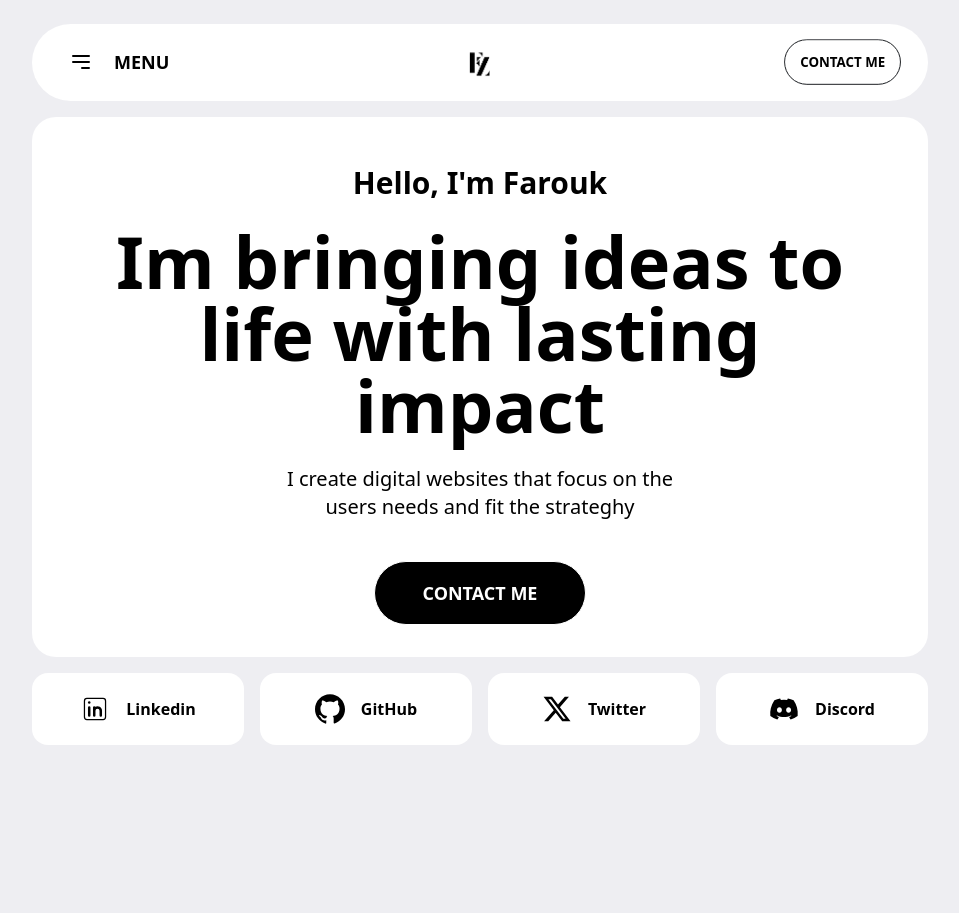
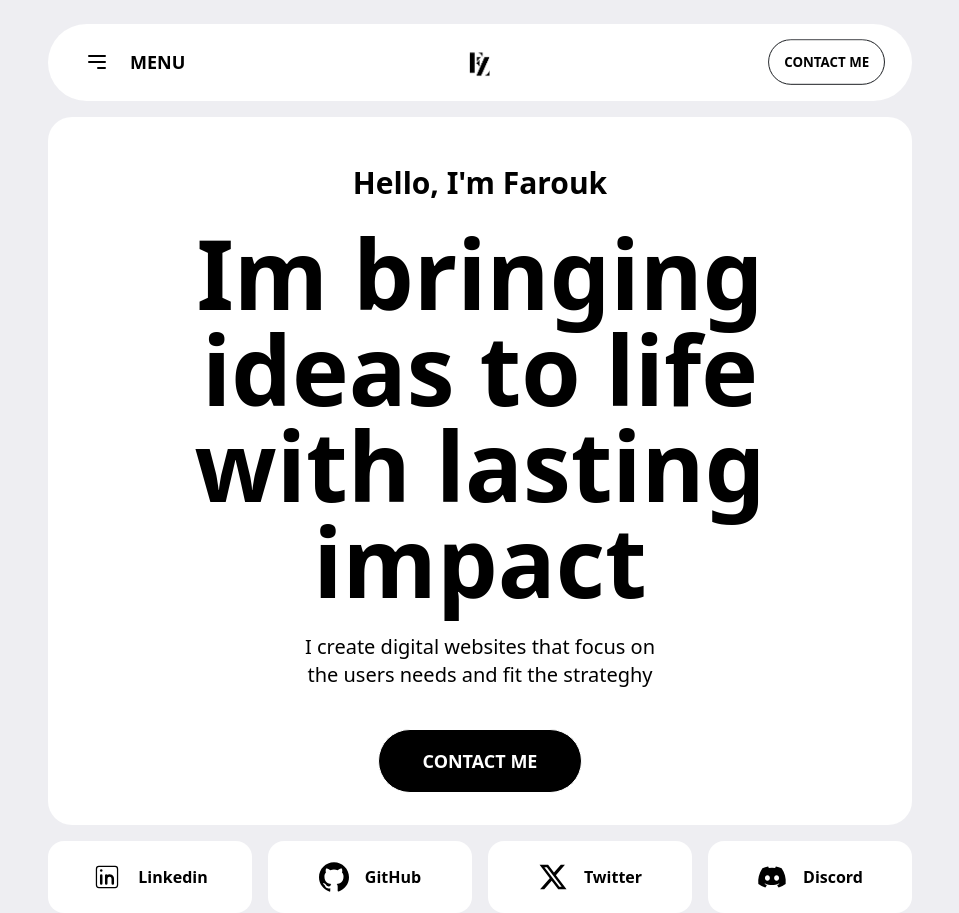
Before and after one commit to farouk26/new-portfolio, a Next.js app: page / in a window 1280 px wide. Shown: the whole page, without its empty margins (160-1119 px from the left). Before the commit the page ends 800 px from the top, so only its background shows below. Built offline with nearby package versions, Linux system fonts and the light colour scheme.

Commit message:
feat(custom media q and ui layout): implement custom media queries and UI layout
implemented custom media queries to match all screen devices and browsers and also implemented UI
layout to make it easier to manipulate the UI of the portfolio and to create a better UE

fix #5

```diff
--- a/src/components/Header/index.jsx
+++ b/src/components/Header/index.jsx
@@ -7,7 +7,7 @@ function Header() {
         <h2 className="lg:text-3xl text-2xl font-semibold">
           Hello, I&apos;m Farouk
         </h2>
-        <h1 className="lg:text-7xl text-5xl font-semibold text-center w-full lg:w-fit">
+        <h1 className="xl:text-8xl text-5xl font-semibold text-center w-full lg:w-fit">
           Im bringing ideas to life with lasting impact
         </h1>
         <p className="text-xl w-full lg:w-1/2 text-center">
--- a/src/components/Layout/index.jsx
+++ b/src/components/Layout/index.jsx
@@ -1,7 +1,11 @@
 import React from "react"
 
-function Layout() {
-  return <div className="">index</div>
+function Layout({ children }) {
+  return (
+    <div className="4xl:px-[39rem] 3xl:px-[25rem] 2xl:px-[23rem] xl:px-[13rem] lg:px-[9rem] px-6">
+      {children}
+    </div>
+  )
 }
 
-export default index
+export default Layout
--- a/src/pages/index.jsx
+++ b/src/pages/index.jsx
@@ -1,13 +1,18 @@
 import Header from "@/components/Header"
+import Layout from "@/components/Layout"
 import Navbar from "@/components/Navbar"
 import Socials from "@/components/Socials"
 
 export default function Home() {
   return (
-    <main className="min-h-screen bg-white-100 flex flex-col gap-4 px-4 lg:px-48">
-      <Navbar />
-      <Header />
-      <Socials />
+    <main className="min-h-screen bg-white-100">
+      <Layout>
+        <div className="flex flex-col gap-4 min-h-fit">
+          <Navbar />
+          <Header />
+          <Socials />
+        </div>
+      </Layout>
     </main>
   )
 }
--- a/tailwind.config.js
+++ b/tailwind.config.js
@@ -26,6 +26,17 @@ module.exports = {
         200: "#181C20",
       },
     },
+    screens: {
+      xs: "320px", // For Extra small devices (portrait phones)
+      sm: "640px", // For Small devices (landscape phones)
+      md: "768px", // For Medium devices (tablets)
+      lg: "1024px", // For Large devices (desktops)
+      xl: "1280px", // For Extra large devices (large desktops)
+      "2xl": "1536px", // For 2X large devices (ultra large desktops)
+      "3xl": "1920px", // For 3X large devices (full HD monitors)
+      "4xl": "2560px", // For 4X large devices (QHD, WQHD monitors)
+      "5xl": "3840px", // For 5X large devices (4K UHD monitors)
+    },
   },
   plugins: [require("daisyui")],
 }
```
